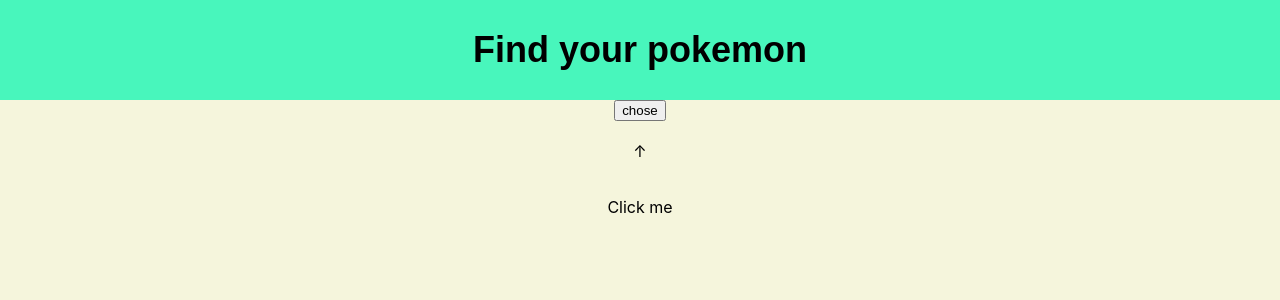
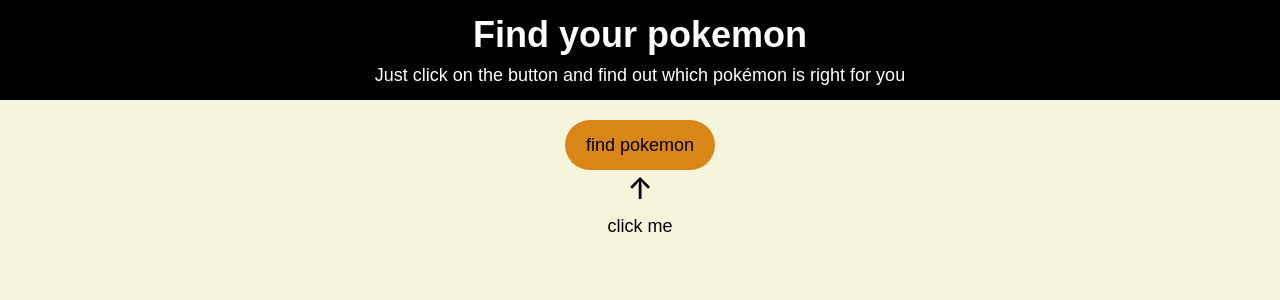
Before and after one commit to RubyVine01/find-your-pokemon, a React (Create React App) app: page / in a window 1280 px wide. Shown: the top 300 px of the page. Built offline with nearby package versions, Linux system fonts and the light colour scheme.

Commit message:
add style

```diff
--- a/src/components/app/app.module.css
+++ b/src/components/app/app.module.css
@@ -1,3 +1,3 @@
 .App {
-    text-align: center;
-  }
+  text-align: center;
+}
--- a/src/components/header/header.jsx
+++ b/src/components/header/header.jsx
@@ -4,6 +4,9 @@
   return (
     <header className={styles.header}>
       <h1 className={styles.title}>Find your pokemon</h1>
+      <p className={styles.text}>
+        Just click on the button and find out which pokémon is right for you
+      </p>
     </header>
   );
 }
--- a/src/components/header/header.module.css
+++ b/src/components/header/header.module.css
@@ -1,8 +1,9 @@
 .header {
   width: 100vw;
   height: 100px;
-  background-color: rgb(72, 246, 188);
+  background-color: rgb(0, 0, 0);
   display: flex;
+  flex-direction: column;
   justify-content: center;
   align-items: center;
 }
@@ -14,4 +15,16 @@
   font-style: normal;
   font-weight: 700;
   line-height: 40px;
+  color: white;
 }
+
+.text {
+  margin: 0;
+  padding-top: 10px;
+  font-family: Arial, Helvetica, sans-serif;
+  font-size: 18px;
+  font-style: normal;
+  font-weight: 400;
+  line-height: 20px;
+  color: white;
+}
--- a/src/components/main/main.jsx
+++ b/src/components/main/main.jsx
@@ -4,11 +4,17 @@
 export default function Main({ pokemonData, getPokemonData }) {
   return (
     <main className={styles.main}>
-      <button onClick={getPokemonData}>chose</button>
-      { (pokemonData !== null) ? <PokemonCard pokemonData={pokemonData} /> : <>
-     <span>↑</span>
-      <p>Click me</p></> }
-
+      <button className={styles.button} onClick={getPokemonData}>
+        find pokemon
+      </button>
+      {pokemonData !== null ? (
+        <PokemonCard pokemonData={pokemonData} />
+      ) : (
+        <>
+          <span className={styles.arrow}>↑</span>
+          <p className={styles.text}>click me</p>
+        </>
+      )}
     </main>
   );
 }
--- a/src/components/main/main.module.css
+++ b/src/components/main/main.module.css
@@ -6,5 +6,35 @@
   align-items: center;
   justify-content: start;
   flex-direction: column;
-  row-gap: 20px;
 }
+
+.button {
+  border: none;
+  outline: none;
+  width: 150px;
+  height: 50px;
+  font-family: Arial, Helvetica, sans-serif;
+  font-size: 18px;
+  font-style: normal;
+  font-weight: 500;
+  line-height: 20px;
+  border-radius: 25px;
+  margin-top: 20px;
+  background-color: rgb(217, 133, 24);
+}
+.arrow {
+  margin: 0;
+  font-size: 30px;
+  font-weight: 500;
+}
+
+.text {
+    margin: 0;
+    padding-top: 10px;
+    font-family: Arial, Helvetica, sans-serif;
+    font-size: 18px;
+    font-style: normal;
+    font-weight: 400;
+    line-height: 20px;
+    color: rgb(0, 0, 0);
+  }
--- a/src/pokemon-card/pokemon-card.jsx
+++ b/src/pokemon-card/pokemon-card.jsx
@@ -4,6 +4,7 @@
   return (
     <div className={styles.card}>
       <img
+        className={styles.image}
         src={pokemonData.sprites.other["official-artwork"].front_default}
         alt="Pokemon"
       />
--- a/src/pokemon-card/pokemon-card.module.css
+++ b/src/pokemon-card/pokemon-card.module.css
@@ -0,0 +1,4 @@
+.image {
+    width: 350px;
+    height: 350px;
+}
```
